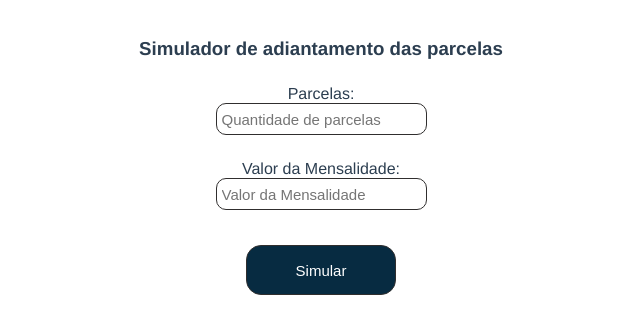
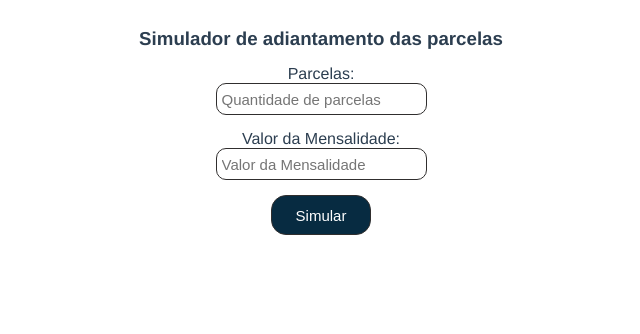
Before and after one commit to wesleyjcr/calculadora_parcelas, a plain HTML site: page index.html in a window 1280 px wide. Shown: the whole page, without its empty margins (319-959 px from the left). Drawn offline with nearby package versions, Linux system fonts and the light colour scheme.

Commit message:
Ajuste no tamanho da tela

```diff
--- a/index.html
+++ b/index.html
@@ -82,7 +82,7 @@
         }
 
         h3 {
-          margin: 30px 0 0;
+          margin: 20px 0 0;
         }
 
         input {
@@ -95,16 +95,15 @@
         }
 
         button {
-          margin-bottom: 15px;
           padding: 10px;
-          height: 50px;
-          width: 150px;
+          height: 40px;
+          width: 100px;
           border: 1px solid #302e2e;
           border-radius: 15px;
           font-size: 15px;
           background-color: #072b41;
           color: white;
-          margin-top: 35px;
+          margin-top: 15px;
         }
 
         span {
@@ -114,12 +113,12 @@
         }
 
         label {
-          margin-top: 25px;
+          margin-top: 15px;
         }
 
         #resultado{
           margin-top: 10px;
-          padding-right: 50px;
+          padding-right: 80px;
           display: flex;
           flex-direction: column;
           align-content: flex-end;
```
